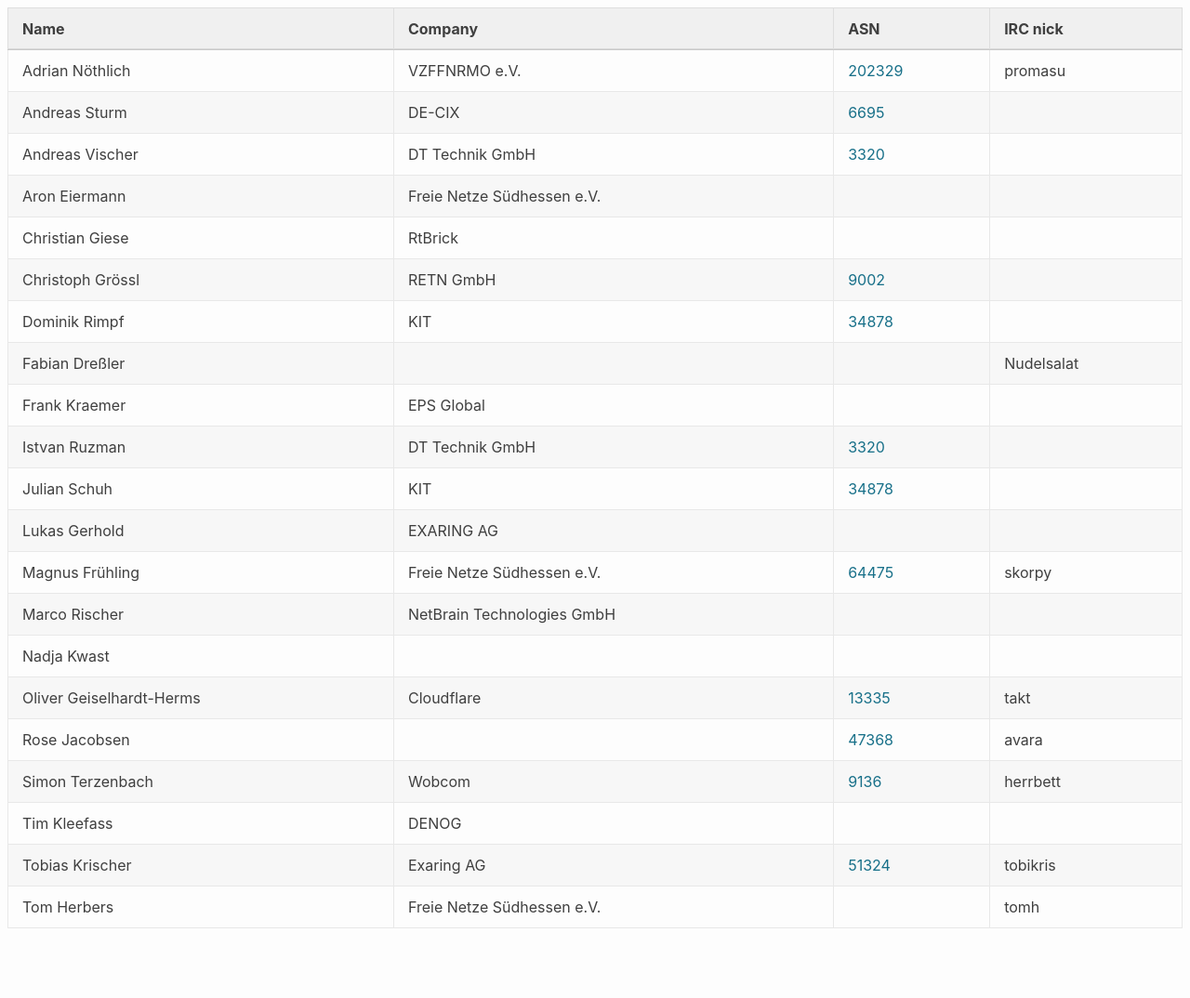
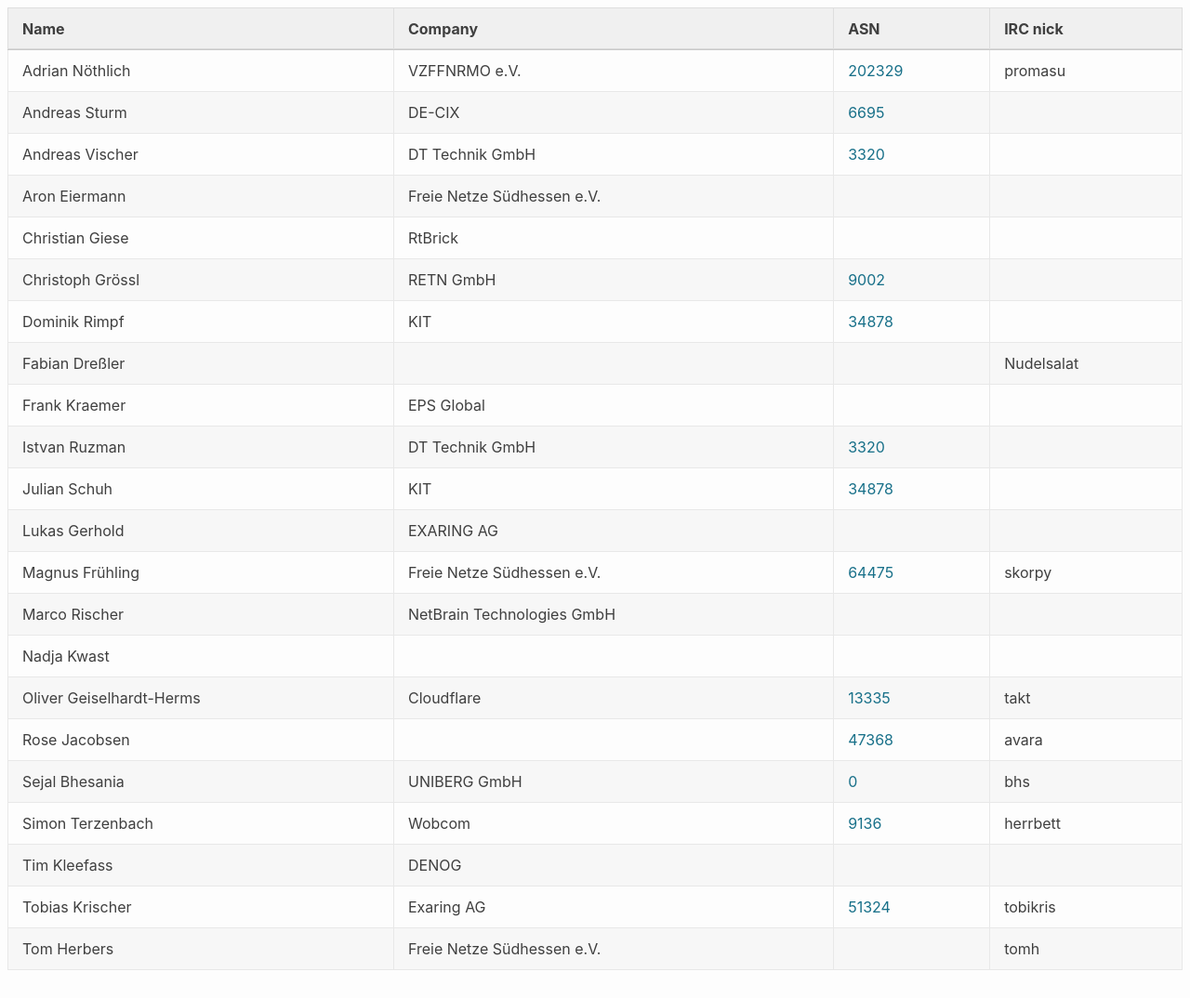
Before and after one commit to denog/pretix-attendeelist, a Jekyll site: the page built from meetup2023_04/index.markdown, in a window 1280 px wide and 1074 px high. Shown: the whole window at 93% size. Built offline with Jekyll 4.4.1, drawn with Linux system fonts in a browser that asks for light colours.

Commit message:
Latest data: Sat May 20 17:47:48 UTC 2023

```diff
--- a/_data/attendees_denog_meetup_2023_04.json
+++ b/_data/attendees_denog_meetup_2023_04.json
@@ -102,6 +102,12 @@
     "asn": "47368"
   },
   {
+    "name": "Sejal Bhesania",
+    "company": "UNIBERG GmbH",
+    "irc": "bhs",
+    "asn": "0"
+  },
+  {
     "name": "Simon Terzenbach",
     "company": "Wobcom",
     "irc": "herrbett",
```
